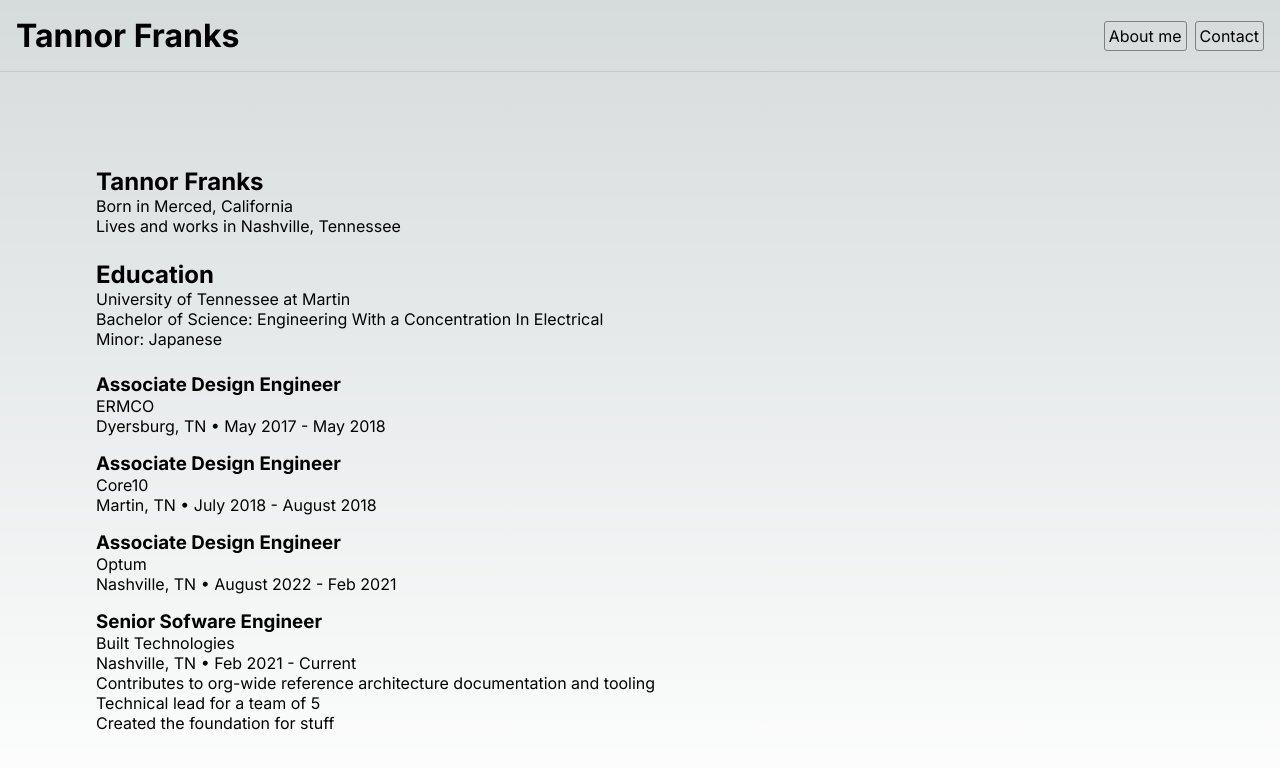
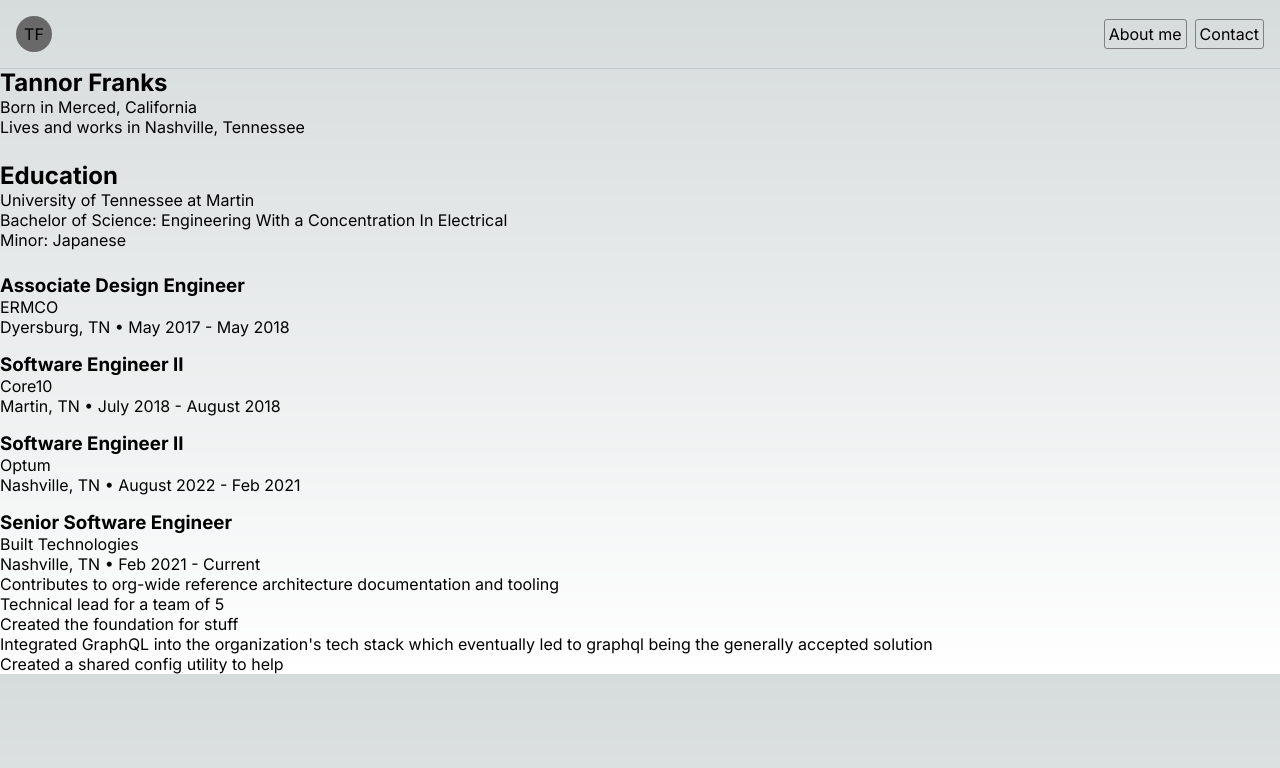
Before and after one commit to Tanmfran/tf-overview, a Next.js app: page / in a window 1280 px wide. Shown: the top 768 px of the page. Built offline with nearby package versions, Linux system fonts and the light colour scheme.

Commit message:
[CHORE] - add more details

```diff
--- a/src/app/navigation.module.css
+++ b/src/app/navigation.module.css
@@ -3,6 +3,16 @@
     justify-content: space-between;
     padding: 16px;
     box-shadow: rgba(17, 17, 26, 0.1) 0px 1px 0px;
+}
+
+.avatar {
+    display: flex;
+    align-items: center;
+    justify-content: center;
+    height: 36px;
+    width: 36px;
+    background: dimgrey;
+    border-radius: 100%;
 }
 
 .navigation {
--- a/src/app/navigation.tsx
+++ b/src/app/navigation.tsx
@@ -16,7 +16,7 @@ const navItems = [
 export default function Navbar() {
   return (
     <header className={styles.navHeader}>
-      <h1>Tannor Franks</h1>
+      <div className={styles.avatar}>TF</div>
       <nav className={styles.navigation}>
         {navItems.map((item) => (
           <Link className={styles.navItem} href={item.route} key={item.label}>
--- a/src/app/page.module.css
+++ b/src/app/page.module.css
@@ -1,7 +1,6 @@
 .main {
   display: flex;
   flex-direction: column;
-  padding: 6rem;
   gap: 24px
 }
 
--- a/src/app/page.tsx
+++ b/src/app/page.tsx
@@ -11,29 +11,33 @@ const jobDetails = [
   },
   {
     name: "Core10",
-    jobTitle: "Associate Design Engineer",
+    jobTitle: "Software Engineer II",
     date: "July 2018 - August 2018",
     location: "Martin, TN",
     details: [],
   },
   {
     name: "Optum",
-    jobTitle: "Associate Design Engineer",
+    jobTitle: "Software Engineer II",
     date: "August 2022 - Feb 2021",
     location: "Nashville, TN",
     details: [],
   },
   {
     name: "Built Technologies",
-    jobTitle: "Senior Sofware Engineer",
+    jobTitle: "Senior Software Engineer",
     date: "Feb 2021 - Current",
     location: "Nashville, TN",
     details: [
       "Contributes to org-wide reference architecture documentation and tooling",
       "Technical lead for a team of 5",
       "Created the foundation for stuff",
+      "Integrated GraphQL into the organization's tech stack which eventually led to graphql being the generally accepted solution",
+      "Created a shared config utility to help ",
     ],
   },
+
+  //TODO: Pull all of my past performance reviews and use those details
 ];
 
 export default function Home() {
```
